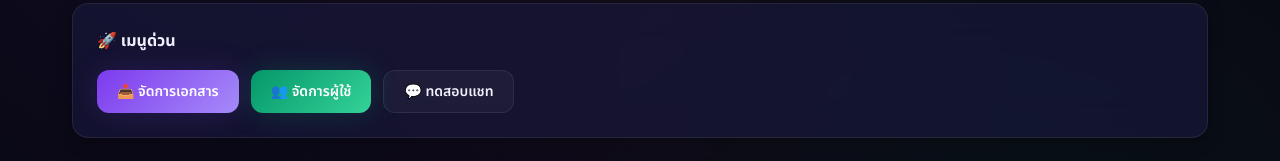
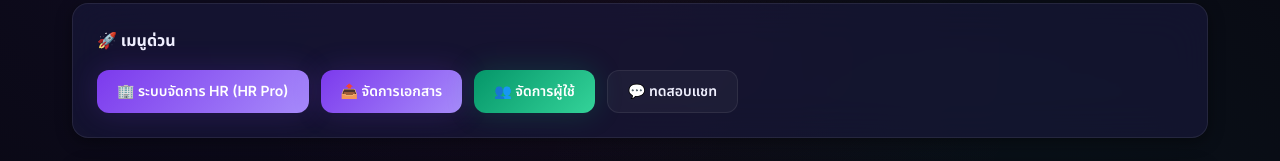
Before and after one commit to Armpjsf/HR-Pro-Suite, a Next.js app: page /admin in a window 1280 px wide. Shown: the part 377-538 px from the top of the page. Built offline with nearby package versions, Linux system fonts and the light colour scheme; no server answers; sample sign-in values are in the browser's storage.

Commit message:
Add navigation links to HR Pro Suite from Chat and Admin Dashboard

```diff
--- a/app/admin/page.js
+++ b/app/admin/page.js
@@ -79,6 +79,9 @@ export default function AdminPage() {
         <div className="glass-card" style={{ padding: '24px', marginBottom: '24px' }}>
           <h3 style={{ fontSize: '16px', fontWeight: 700, marginBottom: '16px' }}>🚀 เมนูด่วน</h3>
           <div style={{ display: 'flex', gap: '12px', flexWrap: 'wrap' }}>
+            <button className="btn btn-primary" style={{ backgroundColor: '#4f46e5', borderColor: '#4f46e5' }} onClick={() => router.push('/hr')}>
+              🏢 ระบบจัดการ HR (HR Pro)
+            </button>
             <button className="btn btn-primary" onClick={() => router.push('/admin/documents')}>
               📤 จัดการเอกสาร
             </button>
--- a/app/chat/page.js
+++ b/app/chat/page.js
@@ -20,8 +20,9 @@ const NAV_ITEMS = [
 ];
 
 const ADMIN_NAV = [
-  { icon: '⚙️', label: 'แดชบอร์ด', id: 'admin', href: '/admin' },
-  { icon: '📤', label: 'จัดการเอกสาร', id: 'admin-docs', href: '/admin/documents' },
+  { icon: '🏢', label: 'ระบบจัดการ HR (HR Pro)', id: 'hr-suite', href: '/hr' },
+  { icon: '⚙️', label: 'แดชบอร์ดผู้ดูแล', id: 'admin', href: '/admin' },
+  { icon: '📤', label: 'จัดการเอกสาร AI', id: 'admin-docs', href: '/admin/documents' },
   { icon: '👥', label: 'จัดการผู้ใช้', id: 'admin-users', href: '/admin/users' },
 ];
 
```
